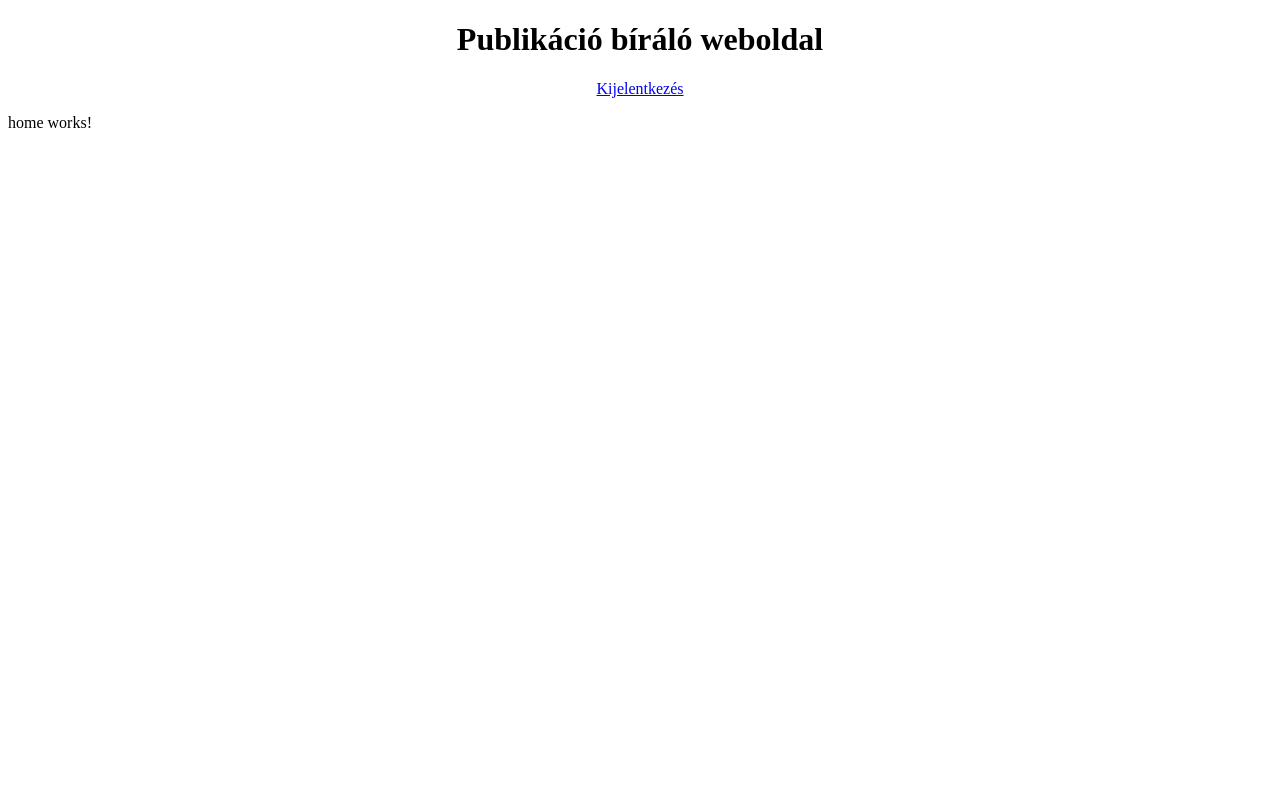
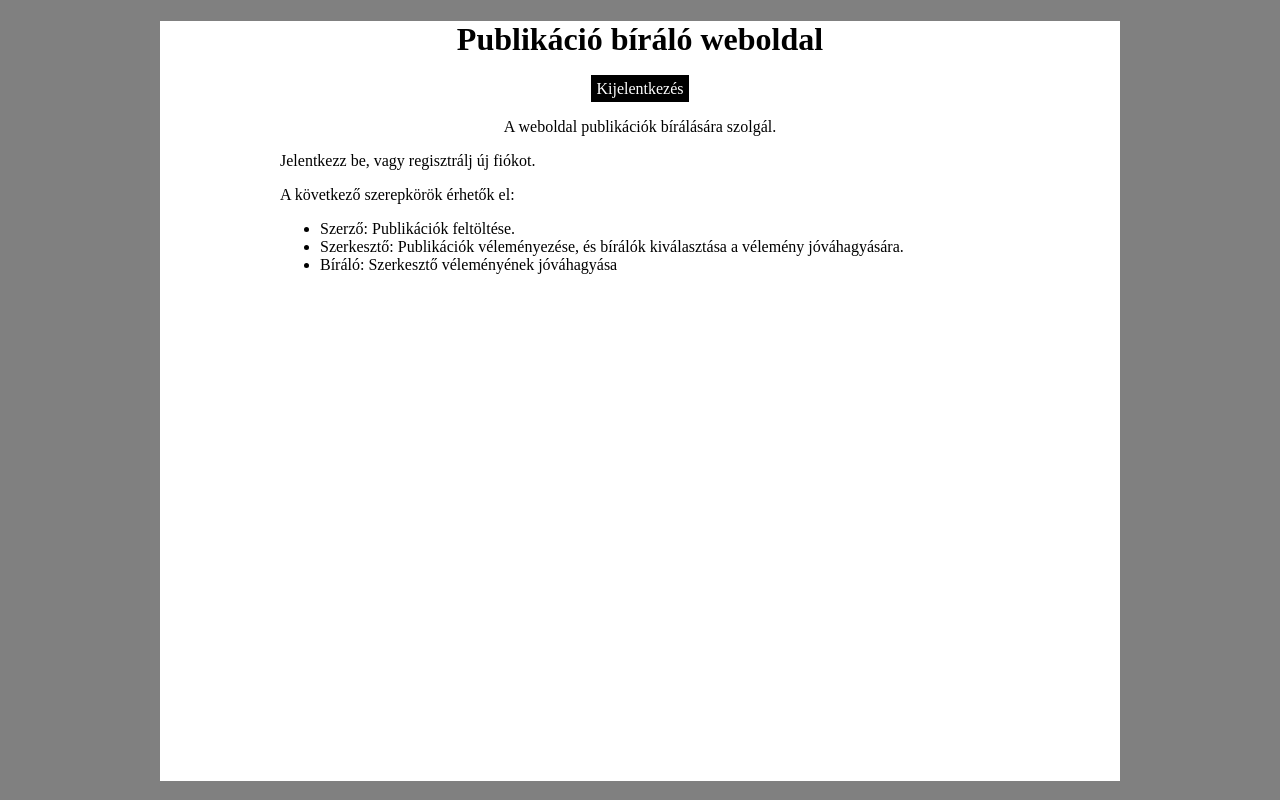
Before and after one commit to marci0929/BiraloRendszer, an Angular app in the folder client/: page /home in a window 1280 px wide. Built offline with nearby package versions, Linux system fonts and the light colour scheme.

Commit message:
Add user already registered check, better frontend

```diff
--- a/client/src/app/app.component.html
+++ b/client/src/app/app.component.html
@@ -1,3 +1,4 @@
+<div class="main-container">
   <div class="header">
     <h1>Publikáció bíráló weboldal</h1>
     <div class="links" *ngIf="getUserRank() == ''">
@@ -22,8 +23,9 @@
       <a routerLink="/myPublications">Publikációim</a>
     </div>
 
-  <div class="links" *ngIf="getUserRank() != ''">
+    <div class="logoutLink" *ngIf="getUserRank() != ''">
       <a routerLink="/logout">Kijelentkezés</a>
     </div>
   </div>
   <router-outlet></router-outlet>
+</div>
--- a/client/src/app/app.component.scss
+++ b/client/src/app/app.component.scss
@@ -1,8 +1,23 @@
 .header {
   margin: auto;
   text-align: center;
+  margin-bottom: 20px;
+}
+
+.main-container {
+  background-color: white;
+  text-align: center;
+  height: 100%;
 }
 
 a {
   margin: 0 10px;
+  background-color: black;
+  color: white;
+  padding: 5px;
+  text-decoration: none;
 }
+
+.logoutLink {
+  margin-top: 15px;
+}
--- a/client/src/app/home/home.component.html
+++ b/client/src/app/home/home.component.html
@@ -1 +1,12 @@
-<p>home works!</p>
+<p>A weboldal publikációk bírálására szolgál.</p>
+<div class="description">
+  <p>Jelentkezz be, vagy regisztrálj új fiókot.</p>
+
+  A következő szerepkörök érhetők el:
+  <ul>
+    <li>Szerző: Publikációk feltöltése.</li>
+    <li>Szerkesztő: Publikációk véleményezése, és bírálók kiválasztása a vélemény jóváhagyására.</li>
+    <li>Bíráló: Szerkesztő véleményének jóváhagyása</li>
+  </ul>
+
+</div>
--- a/client/src/app/home/home.component.scss
+++ b/client/src/app/home/home.component.scss
@@ -0,0 +1,5 @@
+.description {
+  text-align: left;
+  width: 75%;
+  margin: auto;
+}
--- a/client/src/app/register/register.component.html
+++ b/client/src/app/register/register.component.html
@@ -8,6 +8,9 @@
       <p *ngIf="signupForm.get('email')?.errors && signupForm.get('email')?.errors!['required']">Email is required.</p>
       <p *ngIf="signupForm.get('email')?.errors && signupForm.get('email')?.errors!['email']">Please enter a valid
         email.</p>
+    </div>
+    <div *ngIf="errorMessage">
+      <p>{{errorMessage}}</p>
     </div>
     <br>
     <input formControlName="name" type="text" placeholder="Name" />
--- a/client/src/app/register/register.component.scss
+++ b/client/src/app/register/register.component.scss
@@ -34,6 +34,7 @@ button {
   display: flex;
   justify-content: center;
   align-items: center;
+  margin-bottom: 20px;
 }
 
 input[type="radio"] {
@@ -41,3 +42,7 @@ input[type="radio"] {
   padding: 5px;
   margin-bottom: 20px;
 }
+
+mat-radio-button {
+  margin: 0 10px;
+}
--- a/client/src/app/register/register.component.ts
+++ b/client/src/app/register/register.component.ts
@@ -16,6 +16,7 @@ import { ReactiveFormsModule } from '@angular/forms';
 })
 export class RegisterComponent implements OnInit {
   signupForm!: FormGroup;
+  errorMessage: string = '';
 
   constructor(
     private formBuilder: FormBuilder,
@@ -55,6 +56,15 @@ export class RegisterComponent implements OnInit {
   onSubmit() {
     console.log('Form data:', this.signupForm.value);
 
+    this.authService.getUserByEmail(this.signupForm.value["email"]).subscribe(data => {
+      if (data != undefined) {
+        this.errorMessage = "Ezzel az email címmel már létezik regisztrált fiók!";
+        setTimeout(() => {
+          this.errorMessage = "";
+        }, 2000);
+        return;
+      }
+
       const user: User =
       {
         email: this.signupForm.value["email"],
@@ -72,6 +82,7 @@ export class RegisterComponent implements OnInit {
           console.log(err);
         }
       });
+    }, error => console.log(error));
 
   }
 }
--- a/client/src/app/service/auth.service.ts
+++ b/client/src/app/service/auth.service.ts
@@ -47,4 +47,8 @@ export class AuthService {
   checkAuth() {
     return this.http.get<boolean>('http://localhost:5200/biralodb/checkAuth', { withCredentials: true });
   }
+
+  getUserByEmail(email: string) {
+    return this.http.get('http://localhost:5200/biralodb/getUserByEmail:email', { params: { "email": email } });
+  }
 }
--- a/client/src/styles.scss
+++ b/client/src/styles.scss
@@ -1 +1,11 @@
 /* You can add global styles to this file, and also import other style files */
+html {
+  background-color: grey;
+  height: 95%;
+}
+
+body {
+  width: 75%;
+  margin: auto;
+  height: 100%;
+}
```
Lines whose indentation alone changed are shown as unchanged.
